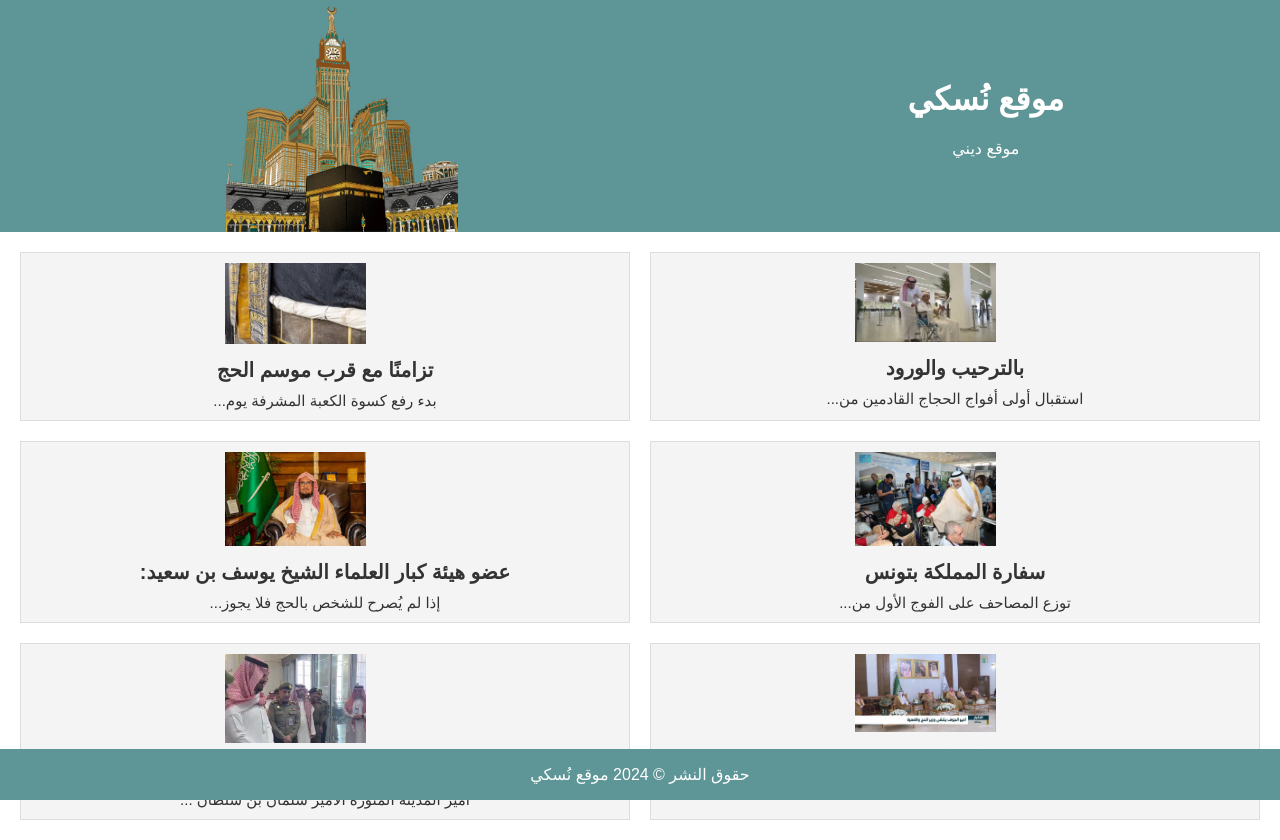
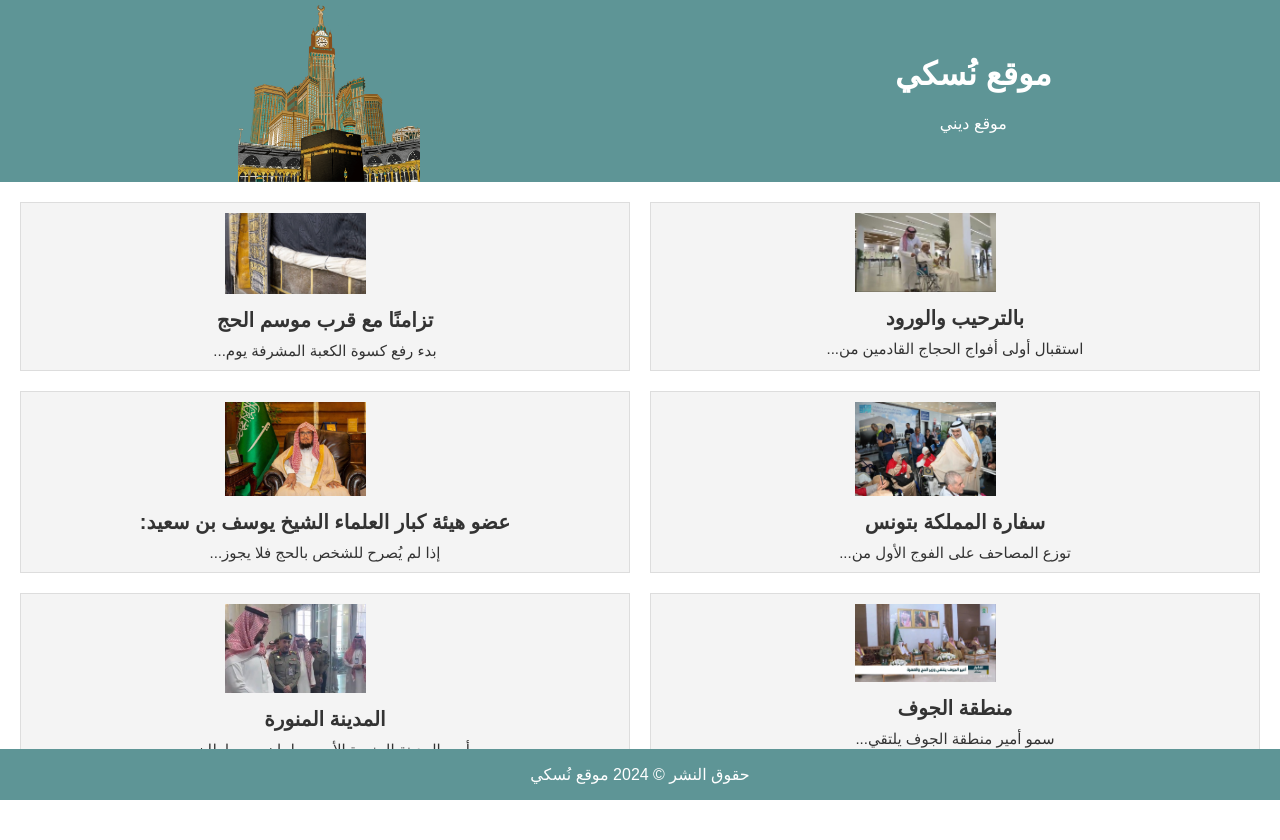
Before and after one commit to azayesh/News, a plain HTML site: page index.html in a window 1280 px wide. After the commit the page ends 800 px from the top, so only its background shows below. Drawn offline with Linux system fonts and the light colour scheme; a web font is replaced by a local one.

Commit message:
Update styles.css

```diff
--- a/styles.css
+++ b/styles.css
@@ -33,13 +33,13 @@ header {
 }
 
 .logo {
-    width: 150px;
+    width: 200px;
     height: auto;
     margin-left: 10px;
 }
 @media (min-width: 768px) {
     .logo {
-        width: 150px;
+        width: 300px;
     }
 }
 /* medium */
@@ -51,7 +51,7 @@ header {
 /* large */
 @media (min-width: 1200px) {
     .logo {
-        width: 350px;
+        width: 300px;
     }
 }
 main {
```
